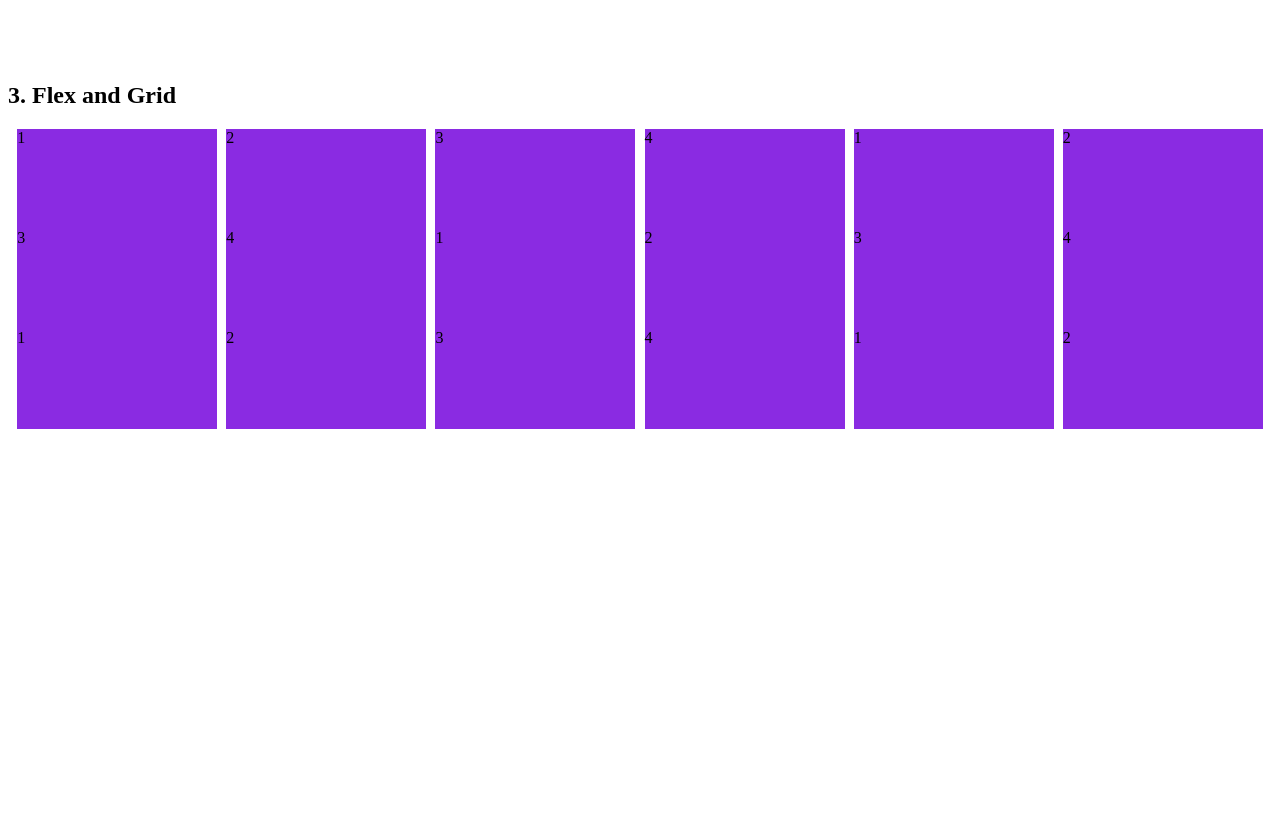
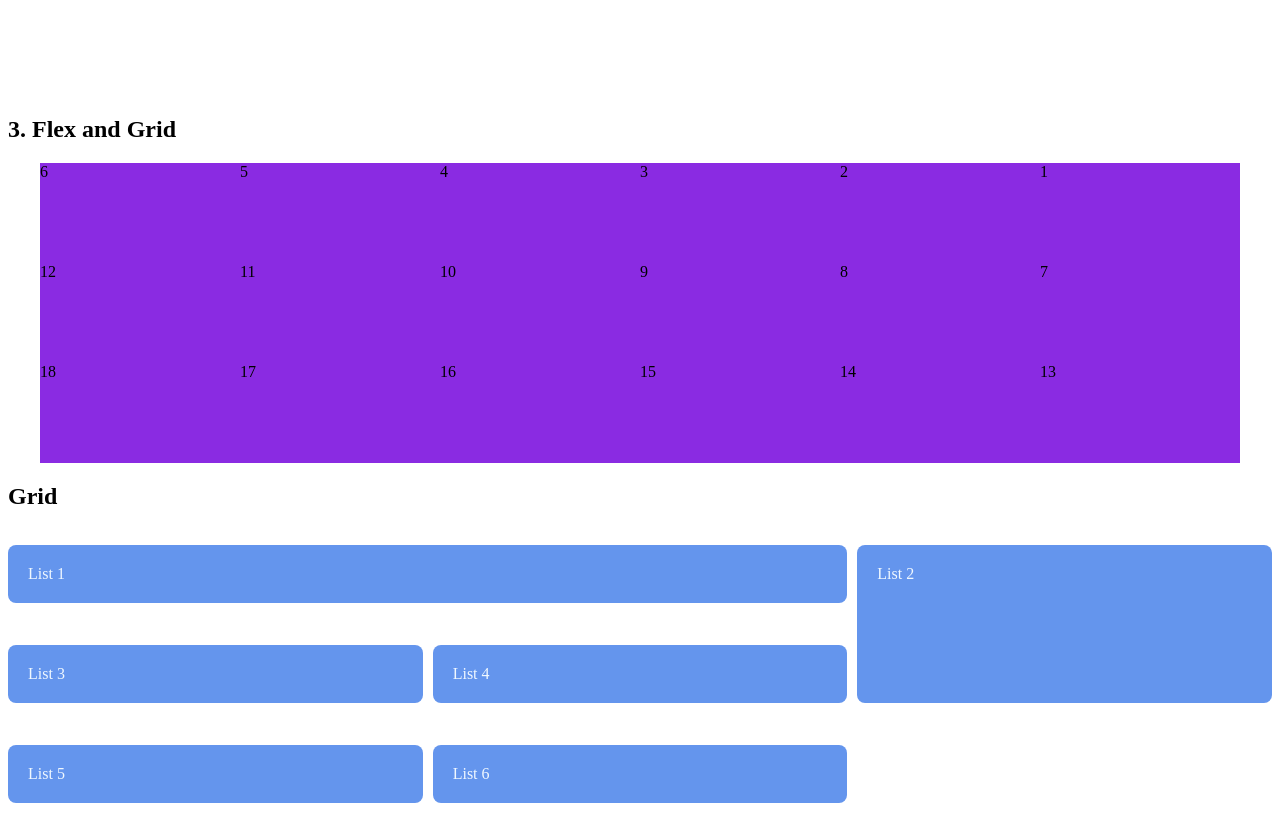
Before and after one commit to reazsana9/web-product-building-bootcamp, a plain HTML site: page CSS/index.html in a window 1280 px wide. Shown: the part 700-1527 px from the top of the page. Before the commit the page ends 1137 px from the top, so only its background shows below. Drawn offline with Linux system fonts and the light colour scheme.

Commit message:
grid and flex design added

```diff
--- a/CSS/index.html
+++ b/CSS/index.html
@@ -18,6 +18,13 @@
 </head>
 
 <body>
+    <nav>
+        <ul id="navlist">
+            <li><a href="">Home</a></li>
+            <li><a href="">About</a></li>
+            <li><a href="">Contact Us</a></li>
+        </ul>
+    </nav>
     <h1 class="h1-font-size" id="title">We are learning CSS</h1>
     <section>
         <h1 class="h1-font-size" id="box-modeling">1. Box modeling</h1>
@@ -43,20 +50,31 @@
             <div class="child">2</div>
             <div class="child">3</div>
             <div class="child">4</div>
-            <div class="child">1</div>
-            <div class="child">2</div>
-            <div class="child">3</div>
-            <div class="child">4</div>
-            <div class="child">1</div>
-            <div class="child">2</div>
-            <div class="child">3</div>
-            <div class="child">4</div>
-            <div class="child">1</div>
-            <div class="child">2</div>
-            <div class="child">3</div>
-            <div class="child">4</div>
-            <div class="child">1</div>
-            <div class="child">2</div>
+            <div class="child">5</div>
+            <div class="child">6</div>
+            <div class="child">7</div>
+            <div class="child">8</div>
+            <div class="child">9</div>
+            <div class="child">10</div>
+            <div class="child">11</div>
+            <div class="child">12</div>
+            <div class="child">13</div>
+            <div class="child">14</div>
+            <div class="child">15</div>
+            <div class="child">16</div>
+            <div class="child">17</div>
+            <div class="child">18</div>
+        </div>
+
+        <h1>Grid</h1>
+
+        <div class="grid-container">
+            <p class="grid-item feature">List 1</p>
+            <p class="grid-item tall">List 2</p>
+            <p class="grid-item">List 3</p>
+            <p class="grid-item">List 4</p>
+            <p class="grid-item">List 5</p>
+            <p class="grid-item">List 6</p>
         </div>
     </section>
 </body>
--- a/CSS/style.css
+++ b/CSS/style.css
@@ -3,6 +3,17 @@
     /* text-align: center; */
     position: sticky;
     top: 10px;
+}
+
+a{
+    text-decoration: none;
+}
+li{
+    list-style: none;
+}
+#navlist{
+    display: flex;
+    gap: 20px;
 }
 
 .h1-font-size{
@@ -43,7 +54,8 @@
     display: flex;
     /* gap: 20px; */
     flex-wrap: wrap;
-    justify-content: space-evenly;
+    justify-content: center;
+    flex-direction: row-reverse;
 }
 
 .child{
@@ -51,3 +63,24 @@
     height: 100px;
     background-color: blueviolet;
 }
+
+.grid-container{
+    display: grid;
+    grid-template-columns: repeat(3, 1fr);
+    gap: 10px;
+}
+
+.grid-item{
+    background-color: cornflowerblue;
+    padding: 20px;
+    color: aliceblue;
+    border-radius: 8px;
+}
+
+.feature{
+    grid-column:1/ span 2;
+}
+
+.tall{
+    grid-row: span 2;
+}
```
